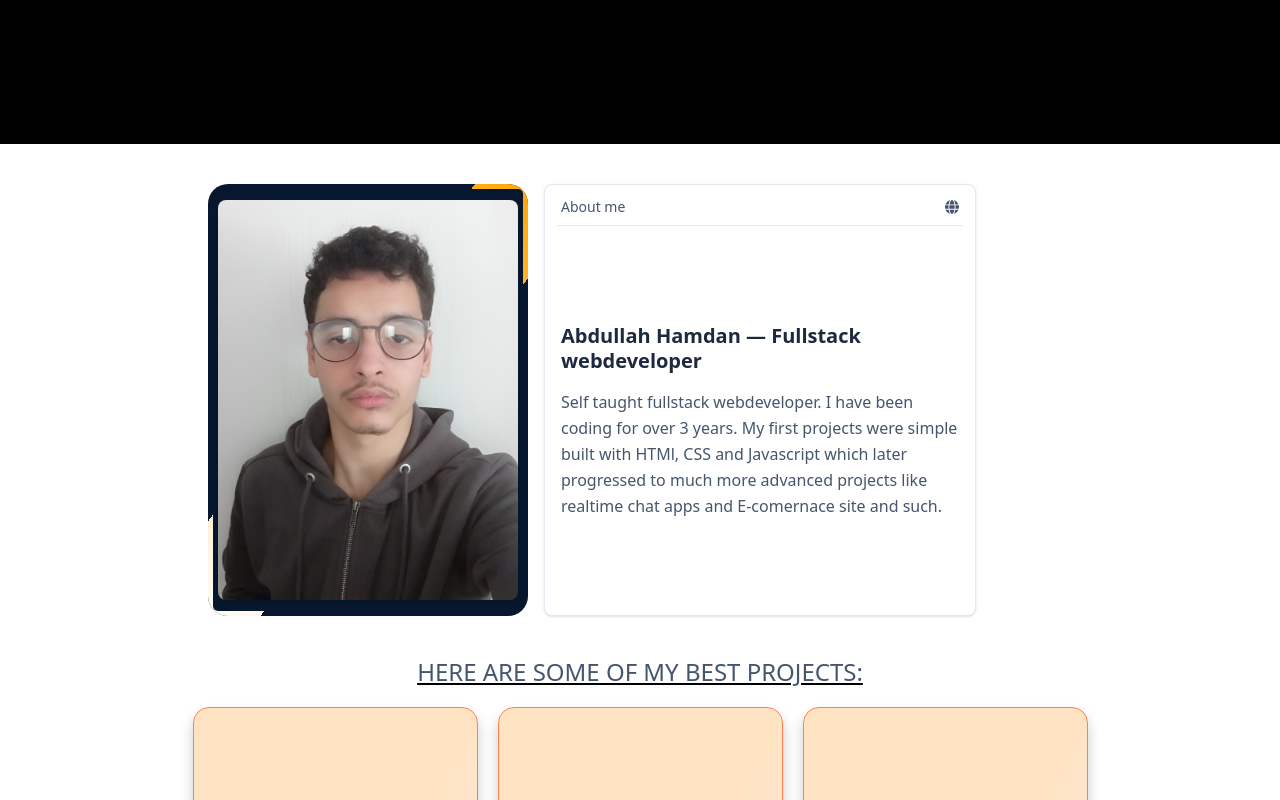
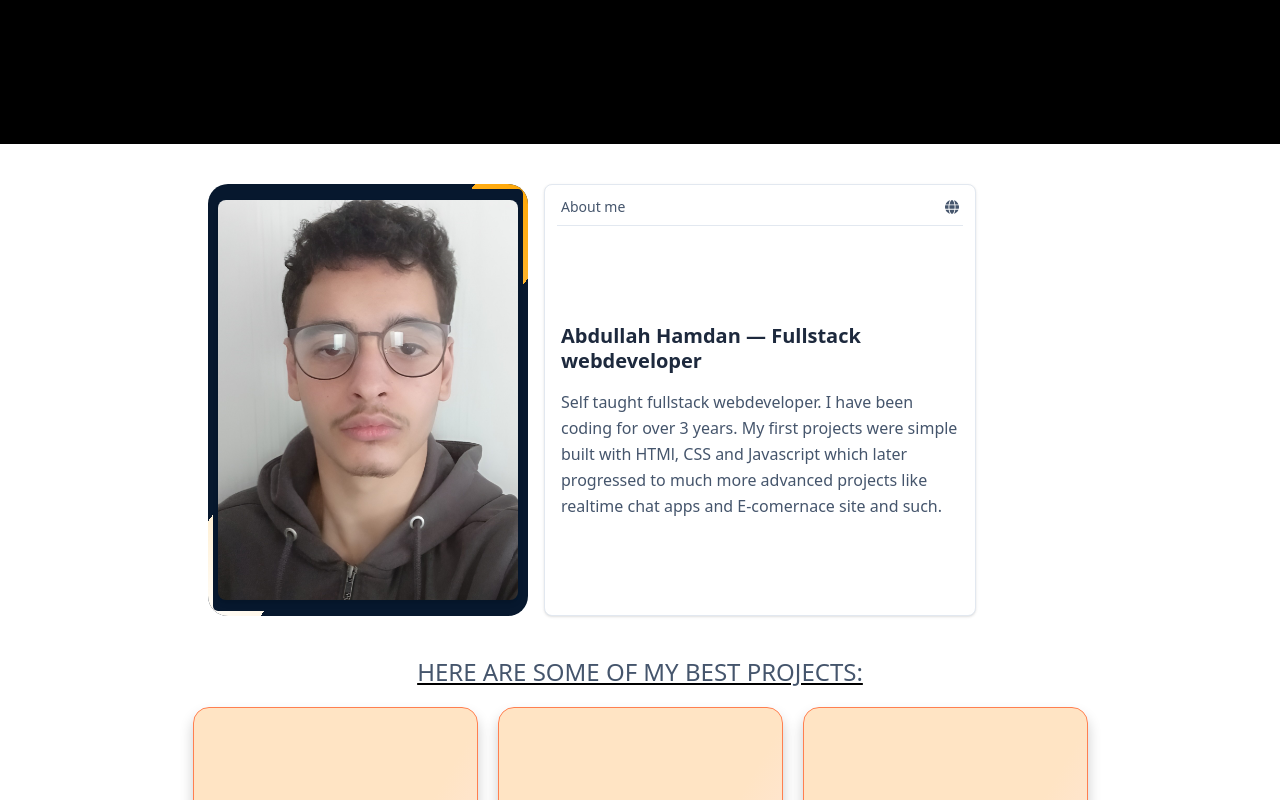
Before and after one commit to mrhamda/self-portfilio, a Next.js app: page / in a window 1280 px wide. Shown: the part 656-1456 px from the top of the page. Built offline with nearby package versions, Linux system fonts and the light colour scheme.

Commit message:
fixed the picture

```diff
--- a/src/components/AboutMe.jsx
+++ b/src/components/AboutMe.jsx
@@ -21,7 +21,7 @@ export function AboutMe() {
         <div className="flex justify-center md:justify-start fromLeft">
           <div className="card">
             <img
-              src="Abdullahenchanced.jpg"
+              src="AbdullahEnchancedSmaller.jpg"
               alt="About me"
               className="rounded-lg shadow-md object-cover h-[25rem] z-2 "
             />
```
